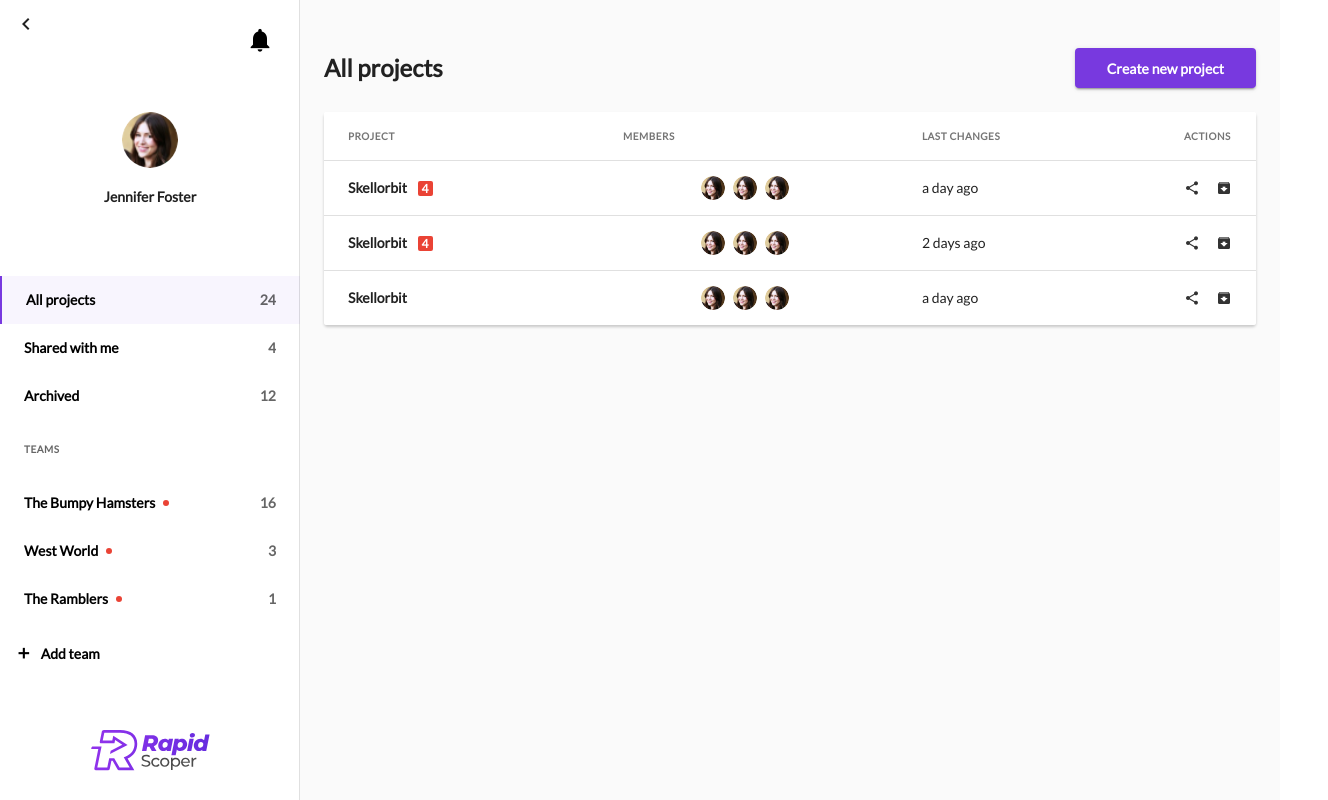
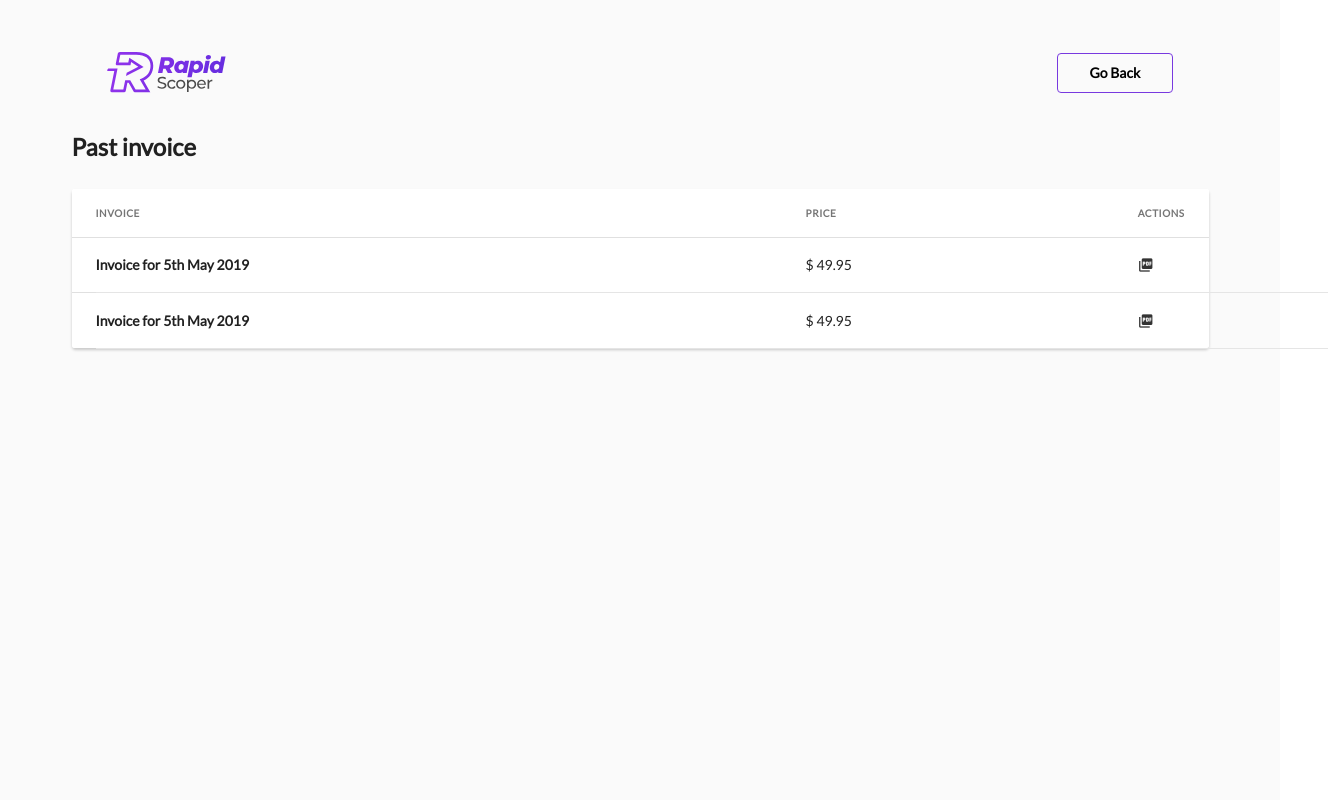
Before and after one commit to Mozzler/rapidscoper-frontend, a Vue app: page /1/1/past-invoice in a window 1280 px wide. Before the commit this address led to /dashboard/all-projects. Shown: the whole page, 1328 px wide, since content can reach past the window. Built offline with nearby package versions, Linux system fonts and the light colour scheme; sample sign-in values are in the browser's storage; the HTML template or start-up script is replaced by a standard one; what vue-google-oauth2 would draw is missing.

Commit message:
add past invoice page

```diff
--- a/src/assets/scss/_headers.scss
+++ b/src/assets/scss/_headers.scss
@@ -15,3 +15,7 @@
 .sign-up-header--m47 {
   margin-bottom: 47px;
 }
+
+.top-header {
+  padding: 52px 0 12px 0;
+}
--- /dev/null
+++ b/src/components/pages/dashboard/PastInvoice.vue
@@ -0,0 +1,74 @@
+<template>
+  <div>
+    <top-header />
+    <v-container>
+      <v-layout align-center justify-space-between row fill-height>
+        <h1>Past invoice</h1>
+      </v-layout>
+
+      <v-data-table
+        :headers="headers"
+        :items="items"
+        item-key="name"
+        :hide-actions="true"
+        class="dashboard-table">
+
+        <template v-slot:items="props">
+          <tr @click="props.expanded = !props.expanded">
+            <td> {{ props.item.invoice }} </td>
+            <td> {{ props.item.price }} </td>
+            <td> <v-icon>picture_as_pdf</v-icon> </td>
+          </tr>
+          <span class="tr-border" />
+        </template>
+      </v-data-table>
+    </v-container>
+  </div>
+</template>
+
+<script>
+  import TopHeader from '@/components/particles/navigation/TopHeader';
+
+
+  export default {
+    name: "PastInvoice",
+    components: {
+      TopHeader
+    },
+    data() {
+      return {
+        headers: [
+          {
+            text: 'invoice',
+            sortable: false,
+            value: 'invoice'
+          },
+          {
+            text: 'price',
+            sortable: false,
+            value: 'price'
+          },
+          {
+            text: 'actions',
+            sortable: false,
+            value: 'actions'
+          },
+        ],
+        items: [
+          {
+            invoice: 'Invoice for 5th May 2019',
+            price: '$ 49.95'
+          },
+          {
+            invoice: 'Invoice for 5th May 2019',
+            price: '$ 49.95'
+          },
+        ]
+      }
+    }
+  }
+</script>
+
+<style scoped>
+
+</style>
--- a/src/components/particles/TeamContent.vue
+++ b/src/components/particles/TeamContent.vue
@@ -10,7 +10,7 @@
         <template #mobile>
           <v-btn icon class="primary" @click="showModal">
             <v-icon v-if="activeTab === 'Projects'">add</v-icon>
-            <v-icon v-else-if="activeTab === 'Users'">how_to_reg</v-icon>`
+            <v-icon v-else-if="activeTab === 'Users'">how_to_reg</v-icon>
           </v-btn>
         </template>
       </dashboard-action-btn>
@@ -54,7 +54,7 @@ export default {
   },
   data () {
     return {
-      tabs: ['Projects', 'Users', 'Billing'],
+      tabs: ['Projects', 'Users', 'Billing', 'Advanced'],
       activeTab: 'Projects',
       modals: {
         Projects: false,
--- /dev/null
+++ b/src/components/particles/navigation/TopHeader.vue
@@ -0,0 +1,25 @@
+<template>
+  <v-flex xs10 offset-xs1>
+    <v-layout align-center justify-space-between row fill-height class="top-header">
+      <logo-rapid-scope />
+      <v-btn class="btn-rapid" large outline @click="goBack">Go Back</v-btn>
+    </v-layout>
+  </v-flex>
+</template>
+
+<script>
+  import LogoRapidScope from "../icons/LogoRapidScope";
+  export default {
+    name: "TopHeader",
+    components: {LogoRapidScope},
+    methods: {
+      goBack() {
+        this.$router.go(-1);
+      }
+    }
+  }
+</script>
+
+<style scoped>
+
+</style>
--- a/src/components/particles/tabs/Billing.vue
+++ b/src/components/particles/tabs/Billing.vue
@@ -21,11 +21,19 @@
     <v-flex sm12 md5>
       <v-card class="billing-card mt-3"
               :class="{'ml-0': $vuetify.breakpoint.smAndDown, 'ml-3': $vuetify.breakpoint.mdAndUp}">
-        <div class="billing-card__title">Upgrade to Premium</div>
-        <div>Unlock all features of RapidScoper include unlimited projects and export by upgrading to Premium Subscription Plan</div>
-        <v-btn large class="btn-rapid primary mt-4">
-          Upgrade
-        </v-btn>
+        <template v-if="!paid">
+          <div class="billing-card__title">Upgrade to Premium</div>
+          <div>Unlock all features of RapidScoper include unlimited projects and export by upgrading to Premium Subscription Plan</div>
+          <v-btn large class="btn-rapid primary mt-4">
+            Upgrade
+          </v-btn>
+        </template>
+        <template v-else>
+          <div class="billing-card__title">Next invoice</div>
+          <div>5 users renew monthly on May 28, 2019</div>
+          <div class="text-bold mt-4">$ 49.95</div>
+          <div class="billing-card__action" @click="goTo">See past invoice</div>
+        </template>
       </v-card>
     </v-flex>
 
@@ -46,8 +54,15 @@ export default {
   },
   data () {
     return {
+      paid: true,
       showChangePlanModal: false
     };
+  },
+  methods: {
+    goTo() {
+      let path = `${this.$route.path}/past-invoice`;
+      this.$router.push(path);
+    }
   }
 };
 </script>
--- a/src/routes/index.js
+++ b/src/routes/index.js
@@ -4,6 +4,7 @@ import SignupRoutes from './signup';
 import helpers from './router-helpers';
 
 import Home from '@/components/pages/dashboard/Home';
+import PastInvoice from '@/components/pages/dashboard/PastInvoice';
 
 Vue.use(Router);
 
@@ -20,6 +21,12 @@ const router = new Router({
       component: Home,
       beforeEnter: helpers.ifAuthenticated
     },
+    {
+      path: '/:section/:name/past-invoice',
+      name: 'past-invoice',
+      component: PastInvoice,
+      beforeEnter: helpers.ifAuthenticated
+    },
     ...SignupRoutes
   ]
 });
```
